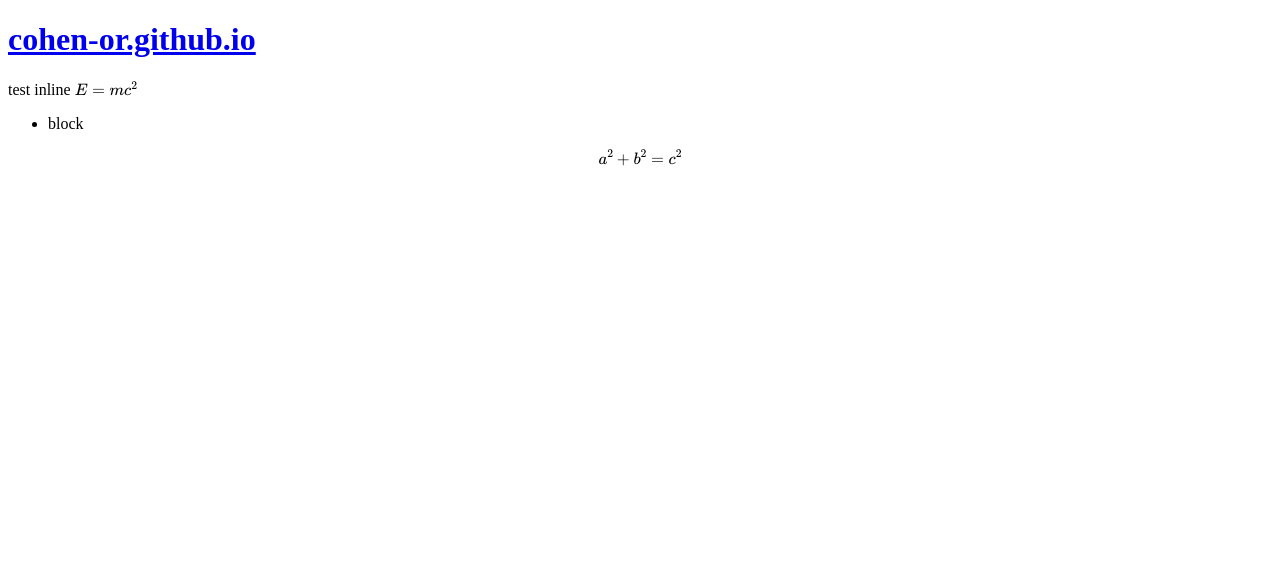
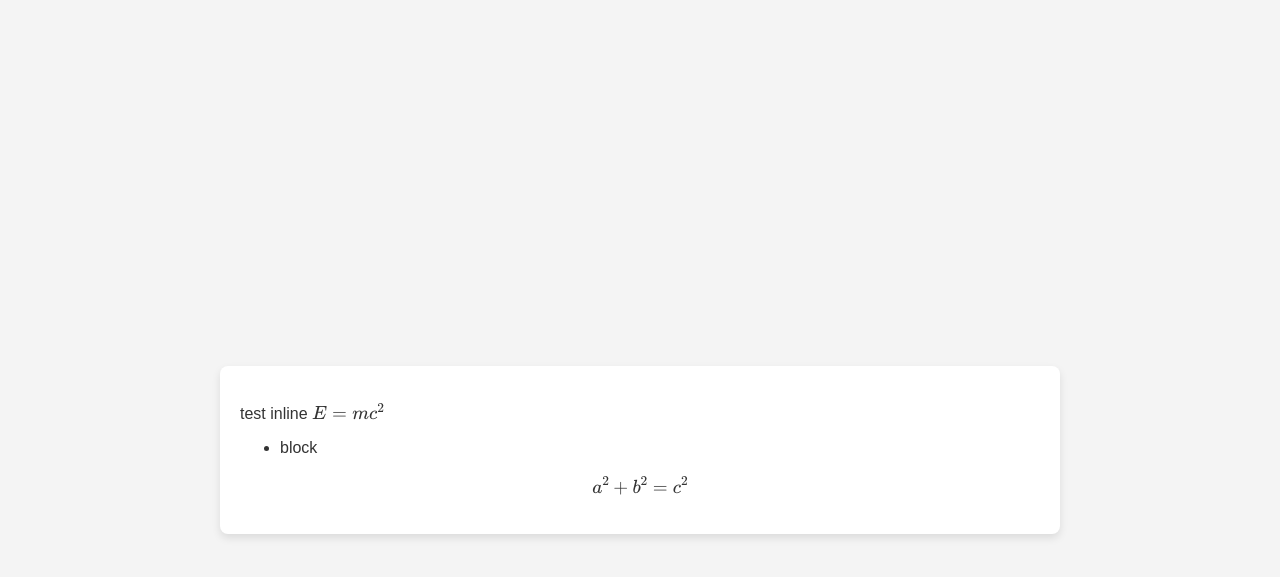
Before and after one commit to Cohen-Or/cohen-or.github.io, a Jekyll site: the page built from README.md, in a window 1280 px wide. Shown: the top 577 px of the page. Built offline with Jekyll 4.4.1, drawn with Linux system fonts in a browser that asks for light colours; our own code applies the rules of GitHub Pages for plain Markdown files; formulas are drawn with MathJax 3.

Commit message:
Update default.html

```diff
--- a/_layouts/default.html
+++ b/_layouts/default.html
@@ -4,16 +4,71 @@
   <meta charset="UTF-8">
   <meta name="viewport" content="width=device-width, initial-scale=1.0">
   <title>{{ page.title | default: site.title }}</title>
+
+  <!-- MathJax: For LaTeX Rendering -->
   <script type="text/javascript" async
     src="https://cdnjs.cloudflare.com/ajax/libs/mathjax/2.7.7/MathJax.js?config=TeX-MML-AM_CHTML">
   </script>
+
+  <style>
+    /* Reset some default styles for better control */
+    body, html {
+      margin: 0;
+      padding: 0;
+      height: 100%;
+      font-family: Arial, sans-serif;
+    }
+
+    /* Apply Flexbox layout to center the content */
+    body {
+      display: flex;
+      justify-content: center;  /* Center horizontally */
+      align-items: center;      /* Center vertically */
+      min-height: 100vh;        /* Ensure the body takes full viewport height */
+      background-color: #f4f4f4; /* Light background color */
+      color: #333;              /* Dark text color */
+    }
+
+    /* Optional: Add some padding and max-width to the main content */
+    main {
+      width: 80%;
+      max-width: 800px;         /* Set a maximum width */
+      padding: 20px;
+      background-color: white; /* White background for the content */
+      box-shadow: 0 4px 8px rgba(0, 0, 0, 0.1); /* Optional shadow for some styling */
+      border-radius: 8px;      /* Optional rounded corners */
+    }
+
+    /* Header styling */
+    header {
+      text-align: center;
+      margin-bottom: 20px;
+    }
+
+    header h1 {
+      margin: 0;
+      font-size: 2.5rem;
+    }
+
+    /* Footer styling */
+    footer {
+      text-align: center;
+      margin-top: 30px;
+      font-size: 0.9rem;
+      color: #888;
+    }
+  </style>
 </head>
 <body>
-  <header>
-    <h1><a href="{{ site.url }}">{{ site.title }}</a></h1>
-  </header>
+  <!-- Header: Optional -->
+<!--   <header>
+    <h1><a href="{{ site.url }}" style="color: inherit; text-decoration: none;">{{ site.title }}</a></h1>
+  </header> -->
+
+  <!-- Main content area: Where Markdown content is injected -->
   <main>
     {{ content }}
   </main>
+
 </body>
 </html>
```
